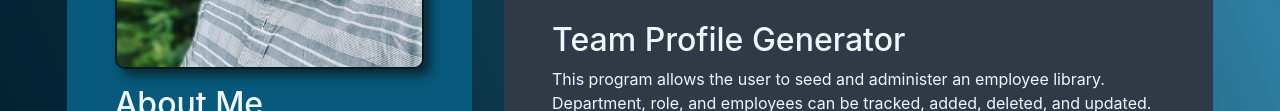
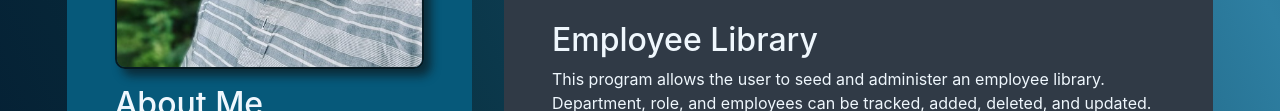
Before and after one commit to archonology/myPortfolio, a plain HTML site: page index.html in a window 1280 px wide. Shown: the part 2260-2371 px from the top of the page. Drawn offline with nearby package versions, Linux system fonts and the light colour scheme.

Commit message:
fixed header for backend project

```diff
--- a/index.html
+++ b/index.html
@@ -201,7 +201,7 @@
             ></iframe>
           </div>
           <br />
-          <h2>Team Profile Generator</h2>
+          <h2>Employee Library</h2>
           <p>
             This program allows the user to seed and administer an employee
             library. Department, role, and employees can be tracked, added,
```
